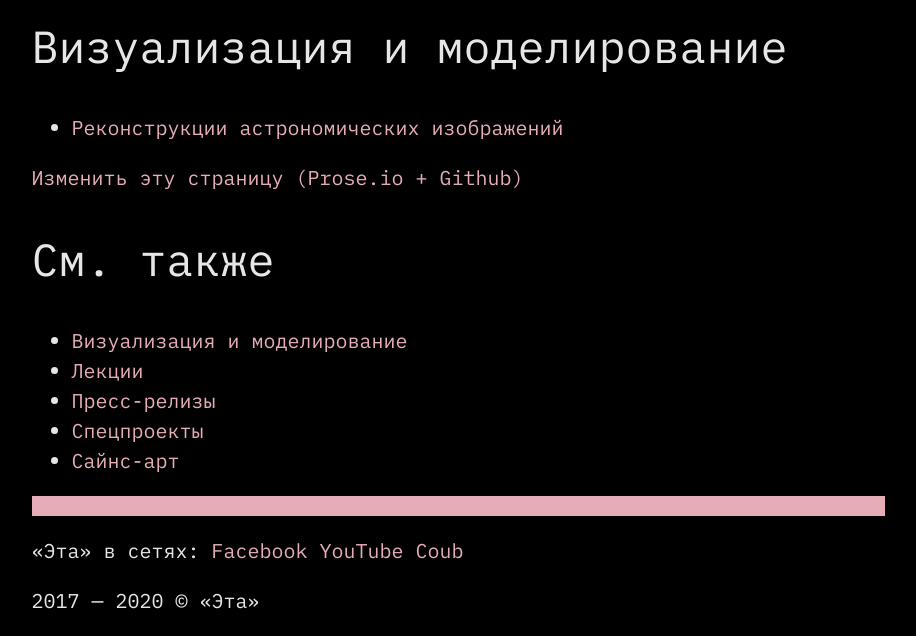
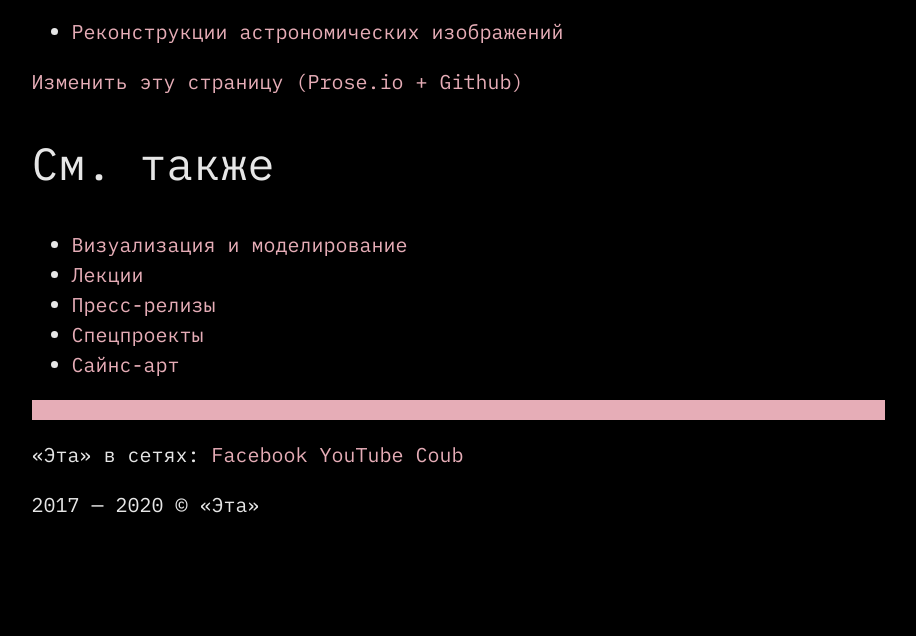
Before and after one commit to indexmod/eta.ga, a Jekyll site: the page built from vorontsov.md, in a window 1280 px wide. Shown: the part 473-1109 px from the top of the page, without its empty margins (200-1116 px from the left). Built offline with Jekyll 4.4.1, drawn with Linux system fonts in a browser that asks for light colours; after the commit the page ends 1013 px from its top, so only the background shows below that.

Commit message:
Update vorontsov.md

```diff
--- a/vorontsov.md
+++ b/vorontsov.md
@@ -1,6 +1,6 @@
 ---
-title: Визуализация и моделирование
-subtitle: Визуализация и моделирование
+title: Воронцов
+subtitle:
 prmalink: vorontsov
 layout: default
 shortname: Воронцов
```
